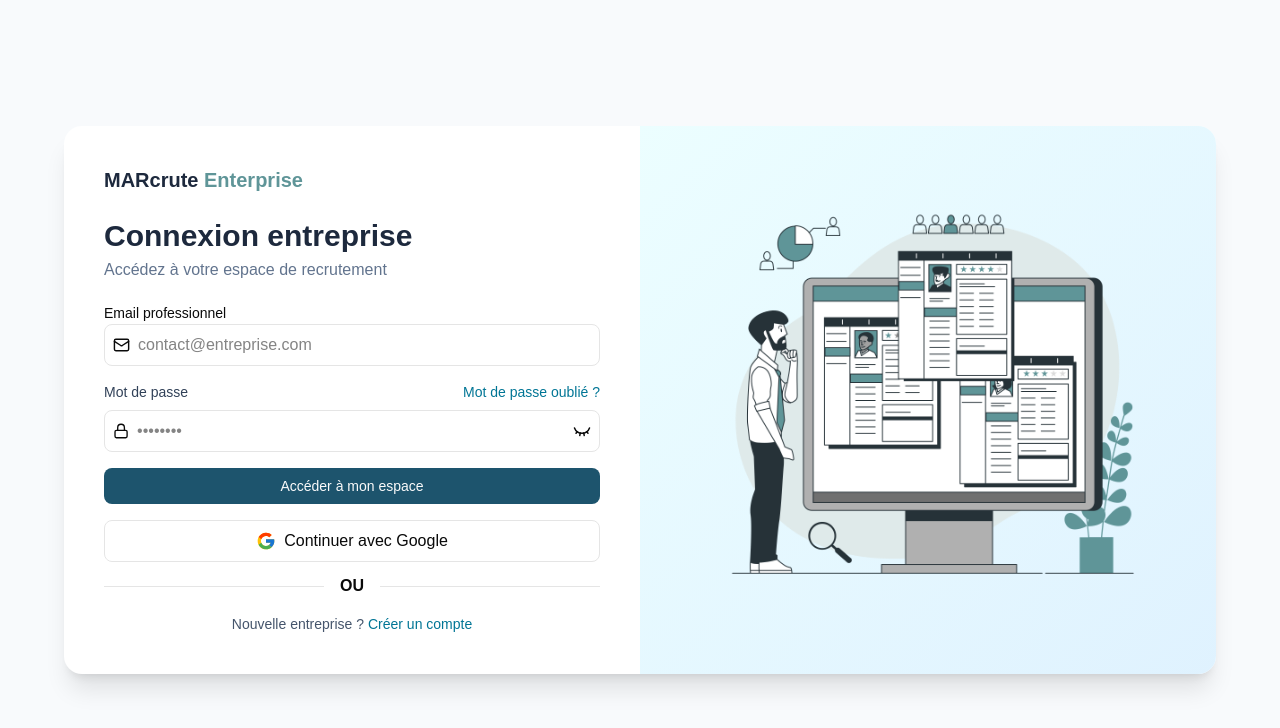
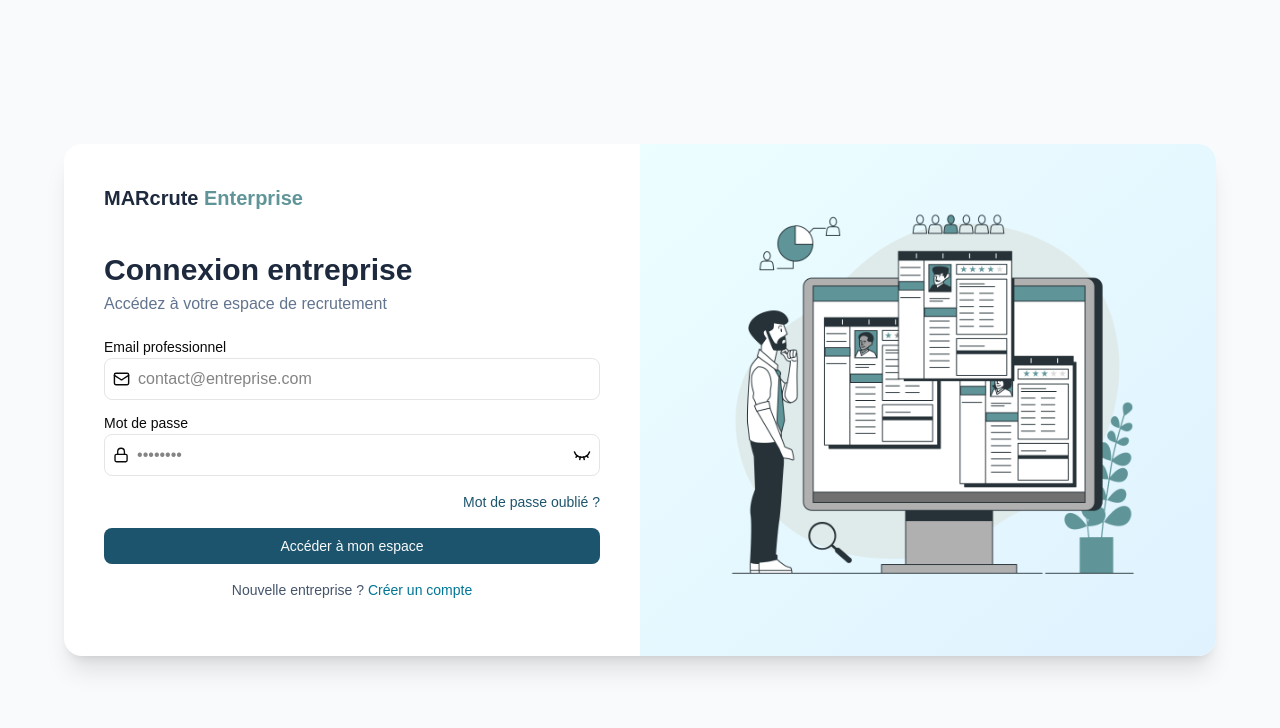
Before and after one commit to theonlyamjad/marcrute, a Next.js app: page /enterprise/sign-in in a window 1280 px wide. Shown: the top 728 px of the page. Built offline with nearby package versions, Linux system fonts and the light colour scheme; a web font is replaced by a local one.

Commit message:
:sparkles: feat: ajoutation du callbackurl dans la redirection apres login

```diff
--- a/src/app/(auth)/enterprise/sign-in/page.tsx
+++ b/src/app/(auth)/enterprise/sign-in/page.tsx
@@ -1,65 +1,72 @@
-"use client"
-import React, { useState } from "react"
-import Link from "next/link"
-import { useRouter } from "next/navigation"
-import InputForm from '@/components/Form/inputForm'
-import OAuth from '@/components/Form/OAuth'
-import { Button } from '@/components/ui/button'
-import { signInEntrepriseAction } from "@/actions/auth/entreprise/sign-in-entreprise"
-import { signIn } from "next-auth/react"
-import img_sign_in_entreprise from '../../../../../public/assets/images/enterprise/Profiling-bro.png'
-import Image from "next/image"
+"use client";
 
+import React, { useState } from "react";
+import Link from "next/link";
+import { useRouter } from "next/navigation";
+import InputForm from "@/components/Form/inputForm";
+import { Button } from "@/components/ui/button";
+import { signIn } from "next-auth/react";
+import Image from "next/image";
+import img_sign_in_entreprise from "../../../../../public/assets/images/enterprise/Profiling-bro.png";
 
-const SignInPage = () => {
-  const router = useRouter()
-  const [isLoading, setIsLoading] = useState(false)
+const SignInEntreprisePage = () => {
+  const router = useRouter();
+  const [isLoading, setIsLoading] = useState(false);
+
   const [formData, setFormData] = useState({
     email: "",
-    password: ""
-  })
+    password: "",
+  });
 
-  const [errformData, seterrFormData] = useState({
+  const [errors, setErrors] = useState({
     email: "",
-    password: ""
-  })
+    password: "",
+  });
 
   const handleChange = (e: React.ChangeEvent<HTMLInputElement>) => {
-    const { id, value } = e.target
-    setFormData((prev) => ({
-      ...prev,
-      [id]: value
-    }))
+    const { id, value } = e.target;
+    setFormData((prev) => ({ ...prev, [id]: value }));
+  };
+
+  const handleFocus = (field: "email" | "password") => {
+    setErrors((prev) => ({ ...prev, [field]: "" }));
+  };
+
+  const handleSubmit = async (e: React.FormEvent) => {
+    e.preventDefault();
+    setIsLoading(true);
+    setErrors({ email: "", password: "" });
+
+    try {
+      const res = await signIn("credentials", {
+        email: formData.email,
+        password: formData.password,
+        role: "Institution",
+        redirect: false,
+        callbackUrl: "/enterprise/dashboard",
+      });
+
+      if (res?.error) {
+        setErrors({
+          email: "Email ou mot de passe incorrect",
+          password: "Email ou mot de passe incorrect",
+        });
+        setIsLoading(false);
+        return;
       }
 
-  const handleFocus = (value: string) => {
-    seterrFormData((prev) => ({
-      ...prev,
-      [value]: ""
-    }))
+      if (res?.ok) {
+        router.push("/enterprise/dashboard");
       }
-
-  const handleSubmit = async (e: React.FormEvent) => {
-    e.preventDefault()
-    setIsLoading(true)
-    seterrFormData({ email: "", password: "" })
-
-    const result = await signInEntrepriseAction(formData.email, formData.password)
-
-    if (result?.error) {
-      seterrFormData({
-        email: result.error,
-        password: result.error
-      })
-      setIsLoading(false)
-    } else {
-      router.push(result.redirectTo || "/")
+    } catch (error) {
+      console.error("Erreur de connexion:", error);
+      setErrors({
+        email: "Une erreur est survenue",
+        password: "Une erreur est survenue",
+      });
+      setIsLoading(false);
     }
-  }
-
-  const handleGoogleSignIn = async () => {
-    await signIn("google", { callbackUrl: "/dashboard" })
-  }
+  };
 
   return (
     <div className="min-h-screen bg-slate-50 flex items-center justify-center px-4">
@@ -67,7 +74,6 @@
 
         {/* FORM */}
         <div className="p-6 sm:p-10 flex flex-col">
-        {/* LOGO */}
           <div className="mb-6 flex justify-center lg:justify-start">
             <Link href="/" className="text-xl font-black text-slate-800">
               MARcrute <span className="text-[#5F9598]">Enterprise</span>
@@ -78,7 +84,6 @@
             <div className="w-full max-w-lg">
               <form className="flex flex-col gap-6" onSubmit={handleSubmit}>
 
-              {/* HEADER */}
                 <div className="text-center lg:text-left">
                   <h1 className="text-2xl sm:text-3xl font-bold text-slate-800">
                     Connexion entreprise
@@ -88,8 +93,8 @@
                   </p>
                 </div>
 
-              {/* FIELDS */}
                 <div className="flex flex-col gap-4">
+
                   <InputForm
                     id="email"
                     label="Email professionnel"
@@ -97,54 +102,38 @@
                     type="email"
                     value={formData.email}
                     onChange={handleChange}
+                    onFocus={() => handleFocus("email")}
                     icon="mail"
-                  onFocus={() => handleFocus("email")}
-                  error={errformData.email}
+                    error={errors.email}
                   />
 
-                <div className="flex flex-col gap-1">
-                  <div className="flex items-center justify-between">
-                    <span className="text-sm font-medium text-slate-700">
-                      Mot de passe
-                    </span>
+                  <InputForm
+                    id="password"
+                    label="Mot de passe"
+                    placeholder="••••••••"
+                    type="password"
+                    value={formData.password}
+                    onChange={handleChange}
+                    onFocus={() => handleFocus("password")}
+                    icon="lock"
+                    error={errors.password}
+                  />
+                  <div className="flex justify-end">
                     <Link
                       href="/enterprise/forgot-password"
-                      className="text-sm text-cyan-700 hover:underline"
+                      className="text-sm font-medium text-[#1D546D] hover:text-[#5F9598] hover:underline"
                     >
                       Mot de passe oublié ?
                     </Link>
                   </div>
-
-                  <InputForm
-                    id="password"
-                    label=""
-                    placeholder="••••••••"
-                    type="password"
-                    value={formData.password}
-                    onChange={handleChange}
-                    icon="lock"
-                    onFocus={() => handleFocus("password")}
-                    error={errformData.password}
-                  />
-                </div>
-
-                {/* BUTTON */}
                   <Button
                     type="submit"
                     disabled={isLoading}
-                  className="w-full bg-[#1D546D] hover:bg-[#5F9598] transition-colors cursor-pointer"
+                    className="w-full bg-[#1D546D] hover:bg-[#5F9598]"
                   >
                     {isLoading ? "Connexion..." : "Accéder à mon espace"}
                   </Button>
 
-                {/* OAUTH */}
-                <OAuth
-                  text_1="Continuer avec Google"
-                  text_2="Continuer avec Microsoft"
-                  onGoogleClick={handleGoogleSignIn}
-                />
-
-                {/* LINK */}
                   <p className="text-center text-sm text-slate-600">
                     Nouvelle entreprise ?{" "}
                     <Link
@@ -171,8 +160,7 @@
         </div>
       </div>
     </div>
-)
+  );
+};
 
-}
-
-export default SignInPage
+export default SignInEntreprisePage;
```
Lines whose indentation alone changed are shown as unchanged.
